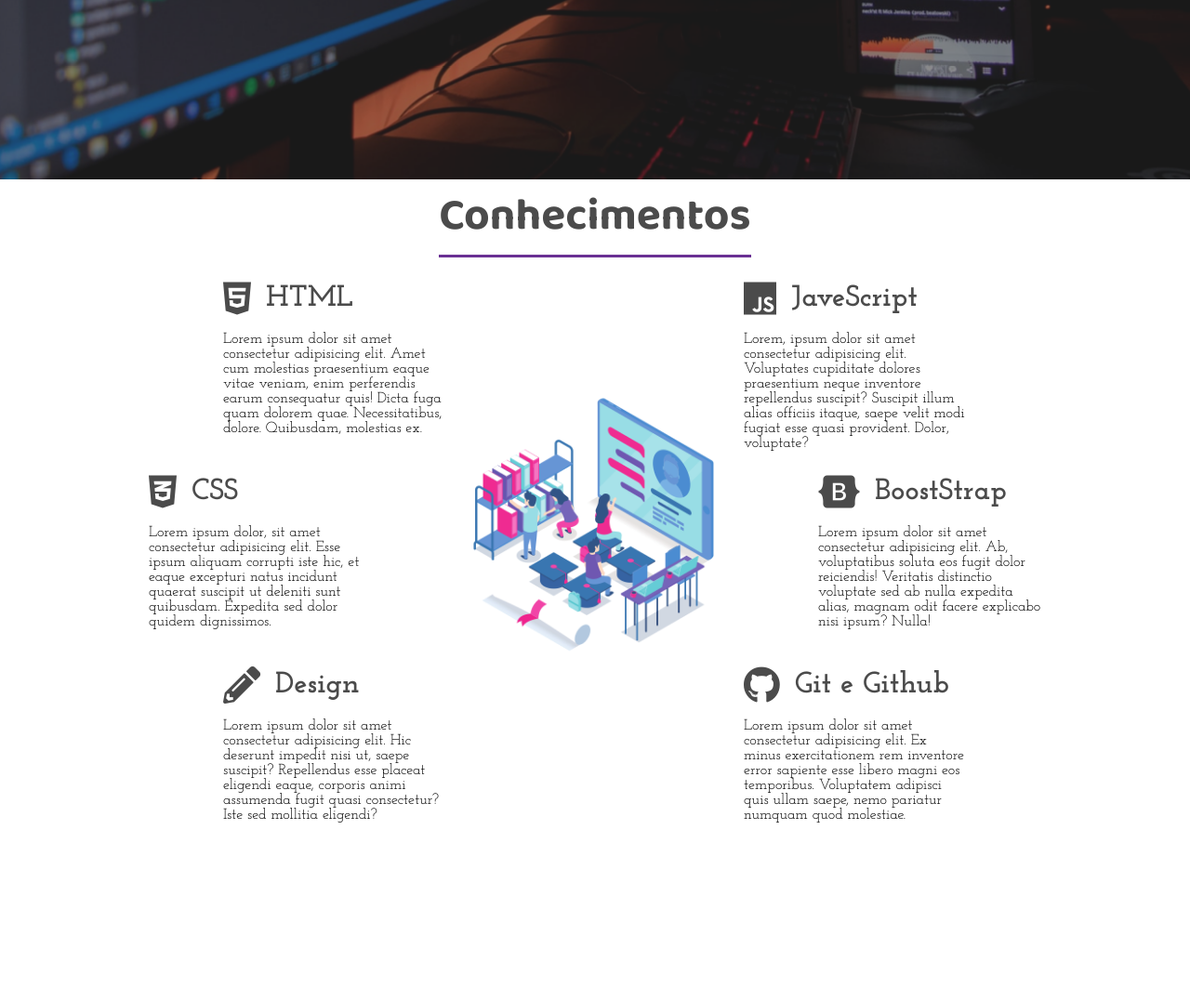
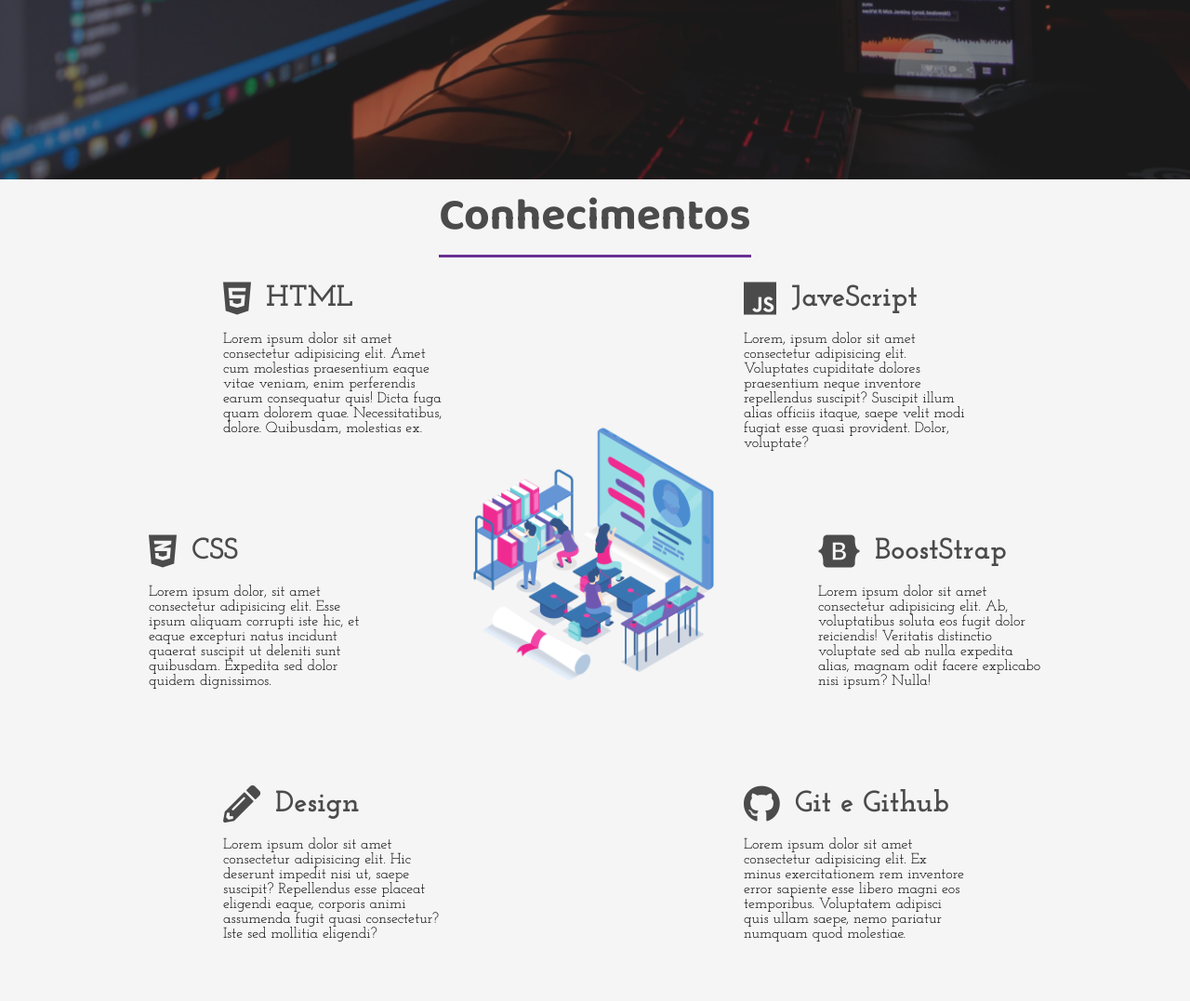
Before and after one commit to imarcioleite/projec01, a plain HTML site: page lanePage/index.html in a window 1280 px wide. Shown: the part 607-1684 px from the top of the page at 93% size. Before the commit the page ends 1524 px from the top, so only its background shows below. Drawn offline with Linux system fonts and the light colour scheme.

Commit message:
correction 2

```diff
--- a/lanePage/_cdn/style.css
+++ b/lanePage/_cdn/style.css
@@ -252,11 +252,13 @@ header {
   background-color: #a044ff;
 }
 
+/* conhecimentos */
+
 .conhecimentos {
   display: grid;
   grid-template-columns: repeat(16, 1fr);
   grid-template-rows: repeat(6, 6rem);
-  row-gap: 0.5rem;
+  row-gap: 2.5rem;
 }
 
 .conhecimento:nth-child(1) {
@@ -290,7 +292,7 @@ header {
 }
 
 .sessao-conhecimento {
-  background-color: f5f5f5;
+  background-color: #f5f5f5;
 }
 
 .sessao-header {
--- a/lanePage/index.html
+++ b/lanePage/index.html
@@ -120,7 +120,7 @@
                     </div>
                 </div>
                 <div class="conhecimentos-img-wrapper">
-                    <img src="img/conhecimentos.png" alt="conhecimentos">
+                    <img src="img/conhecimentos.png" alt="conhecimentos" title="conhecimentos">
                 </div>
             </div>
         </section>
```
